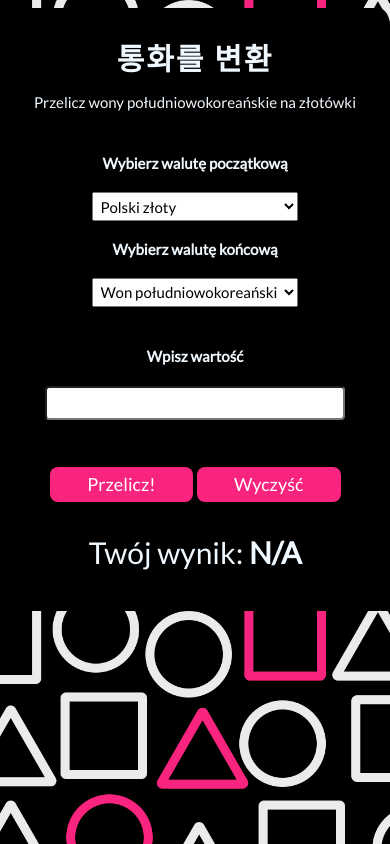
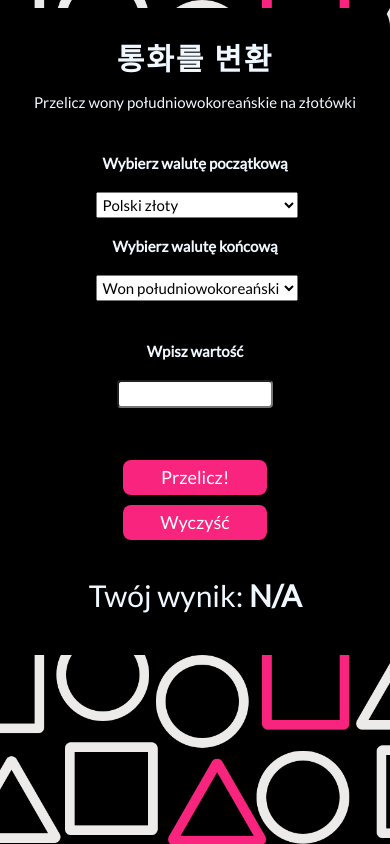
Before and after one commit to WerkaStrong/cantor-squid-game, a React (Create React App) app: page / in a window 390 px wide. Built offline with nearby package versions, Linux system fonts and the light colour scheme.

Commit message:
add media queres to .form__paragraph

```diff
--- a/src/Form/style.css
+++ b/src/Form/style.css
@@ -41,11 +41,20 @@
     font-size: 30px;
 }
 
-
-
 @media (max-width: 767px) {
     .calculatorField {
         margin-left: auto;
         margin-right: auto;
     }
+
+    .form__paragraph {
+        display: flex;
+        flex-direction: column;
+        align-items: center;
+        justify-content: space-around;
+    }
+
+    .form__button {
+        margin: 5px;
+    }
 }
```
